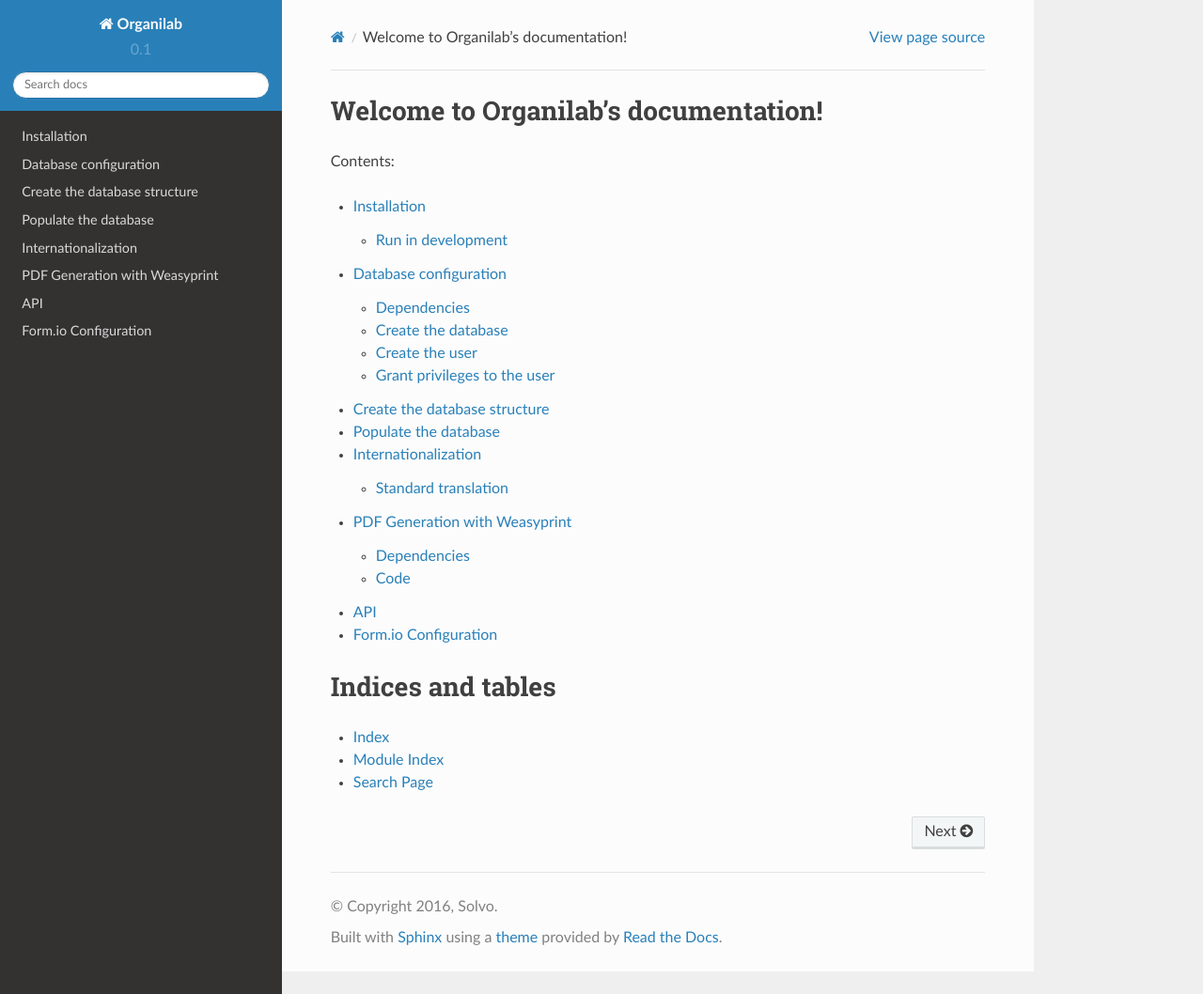
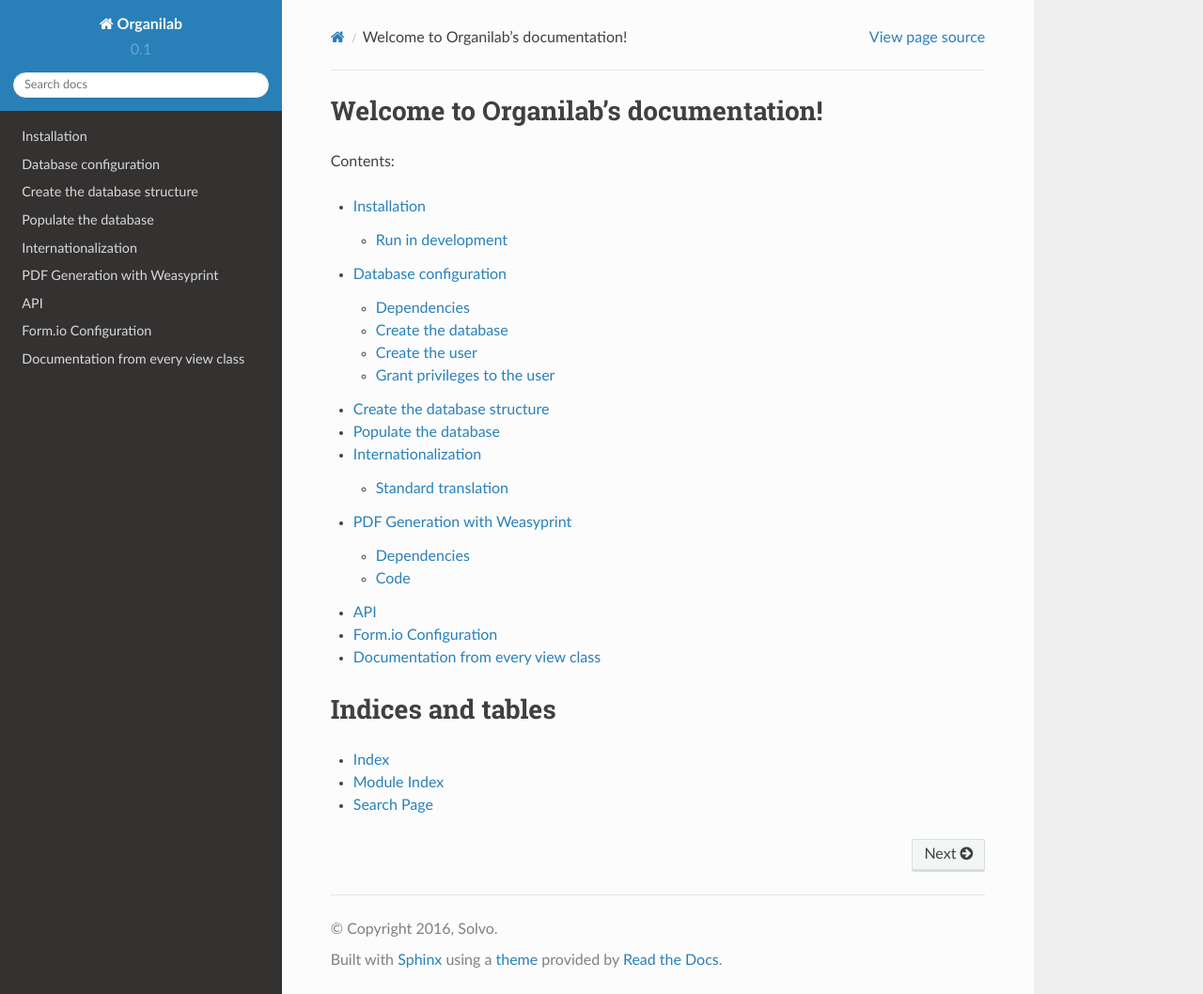
Before and after one commit to Solvosoft/organilab_docs, a Sphinx documentation site: the page built from source/index.rst, in a window 1280 px wide and 1058 px high. Shown: the whole window at 94% size. Built offline with Sphinx 7.4.7 and the Read the Docs theme 2.0.0, drawn with Linux system fonts in a browser that asks for light colours.

Commit message:
Added autodoc documentation, further comments needed

```diff
--- a/source/api_inform.rst
+++ b/source/api_inform.rst
@@ -29,5 +29,11 @@
 
  - Save the component.
 
-.. autoclass:: api.views.LaboratoryByUserView
+Documentation from every view class
+====================================
+.. automodule:: derb.api.views
     :members:
+
+.. toctree::
+   :maxdepth: 2
+   :caption: Contents:
--- a/source/conf.py
+++ b/source/conf.py
@@ -19,7 +19,11 @@
 #
 import os
 import sys
-sys.path.insert(0, os.path.abspath('../../src/derb'))
+sys.path.insert(0, os.path.abspath('../../src'))
+
+import django
+os.environ['DJANGO_SETTINGS_MODULE'] = 'organilab.settings'
+django.setup()
 # -- General configuration ------------------------------------------------
 
 # If your documentation needs a minimal Sphinx version, state it here.
```
